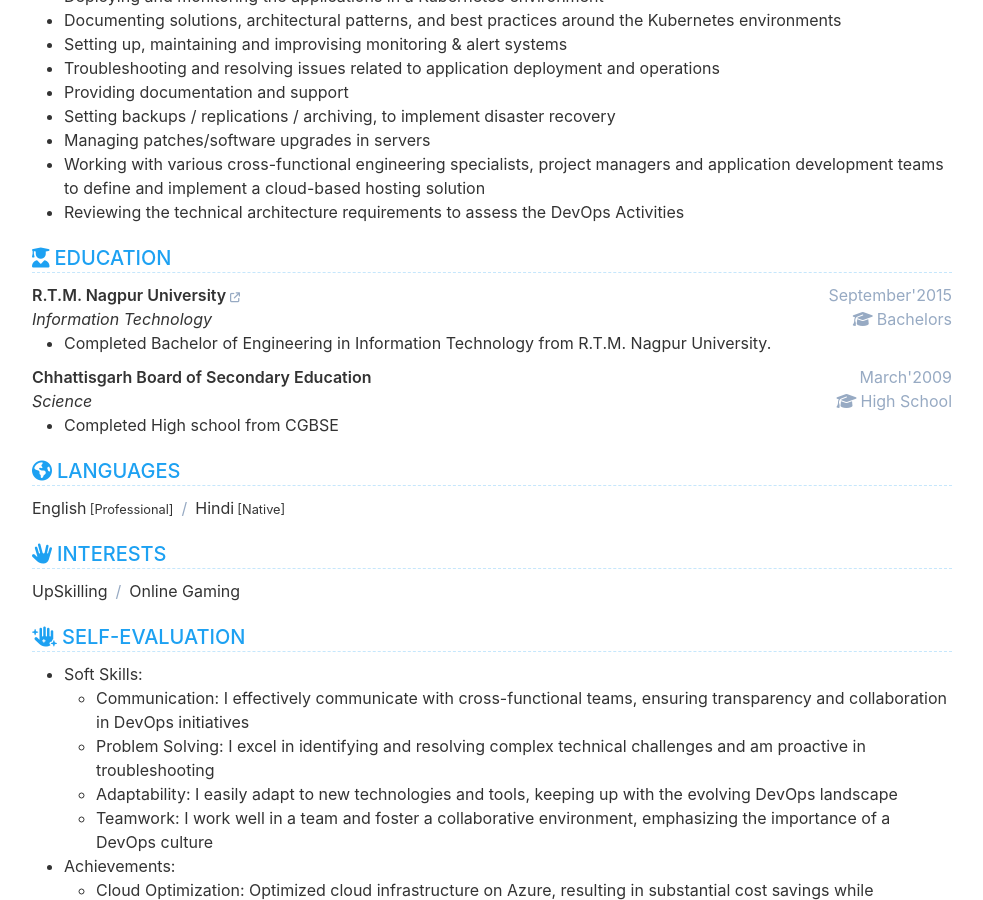
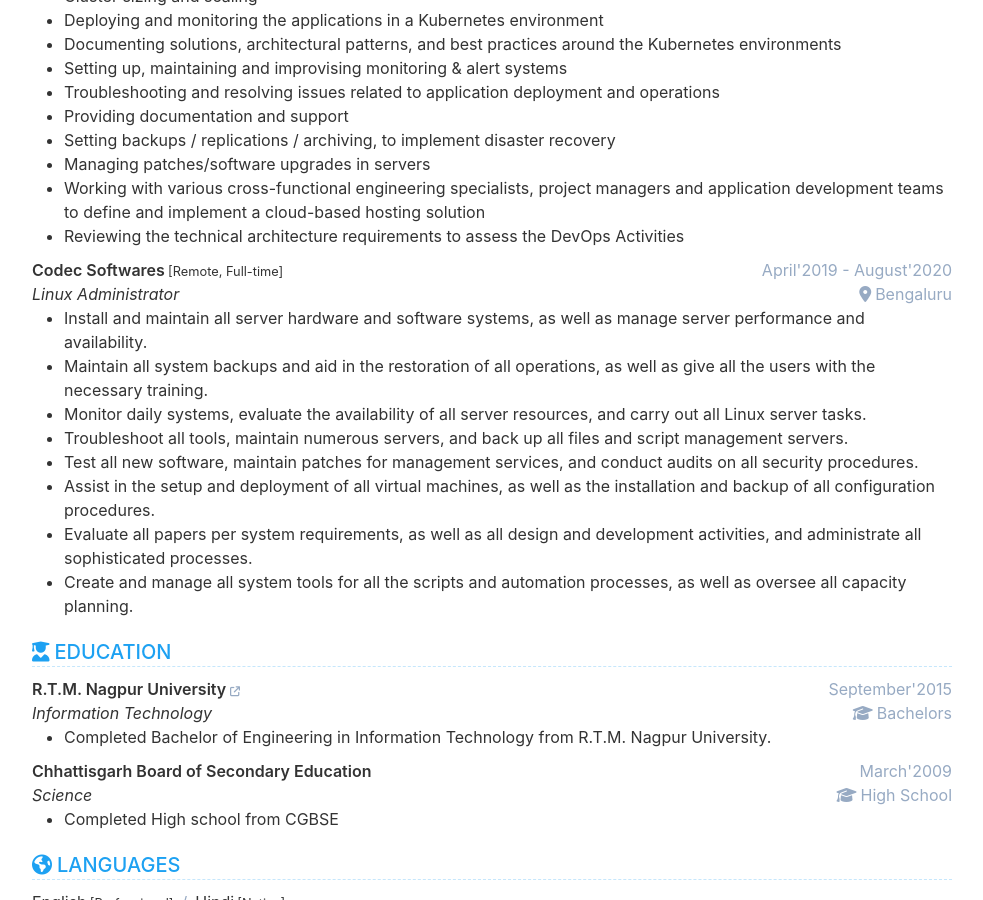
Before and after one commit to Raskinn/Resume, a Jekyll site: the page built from index.html, in a window 1280 px wide and 900 px high, scrolled down 1104 px. Shown: the whole window, without its empty margins (148-1131 px from the left). Built offline with Jekyll 4.4.1, drawn with Linux system fonts in a browser that asks for light colours; some of the changed text lies outside the part shown.

Commit message:
added changes

```diff
--- a/_data/data.yml
+++ b/_data/data.yml
@@ -84,8 +84,8 @@ profile:
   order: 1
   title: Profile
   description: |
-    As a DevOps Engineer with 4 years of experience, I'm dedicated to optimize software development, deployments, and
-    IT operations for the organization. My expertise lies in automating workflows, ensuring system reliability, and
+    As a DevOps Engineer with 5.5 years of experience, I'm dedicated to optimize software development, deployments, and
+    IT operations for my organization. My expertise lies in automating workflows, ensuring system reliability, and
     implementing best practices to enhance collaboration between development and operations teams. I excel in managing
     cloud infrastructure, orchestrating containers, and implementing CI/CD pipelines for efficient and secure software delivery.
 
@@ -134,6 +134,22 @@ experience:
         + Managing patches/software upgrades in servers
         + Working with various cross-functional engineering specialists, project managers and application development teams to define and implement a cloud-based hosting solution
         + Reviewing the technical architecture requirements to assess the DevOps Activities
+
+    - company: Codec Softwares
+      link:
+      tags: Remote, Full-time
+      date: April'2019 - August'2020
+      role: Linux Administrator
+      location: Bengaluru
+      description: |
+        + Install and maintain all server hardware and software systems, as well as manage server performance and availability.
+        + Maintain all system backups and aid in the restoration of all operations, as well as give all the users with the necessary training.
+        + Monitor daily systems, evaluate the availability of all server resources, and carry out all Linux server tasks.
+        + Troubleshoot all tools, maintain numerous servers, and back up all files and script management servers.
+        + Test all new software, maintain patches for management services, and conduct audits on all security procedures.
+        + Assist in the setup and deployment of all virtual machines, as well as the installation and backup of all configuration procedures.
+        + Evaluate all papers per system requirements, as well as all design and development activities, and administrate all sophisticated processes.
+        + Create and manage all system tools for all the scripts and automation processes, as well as oversee all capacity planning.
 
 project:
   show: false
```
